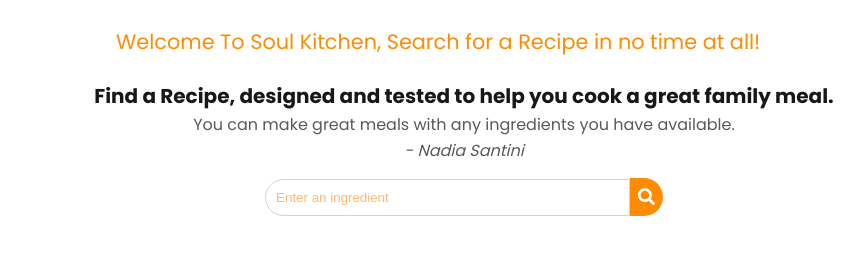
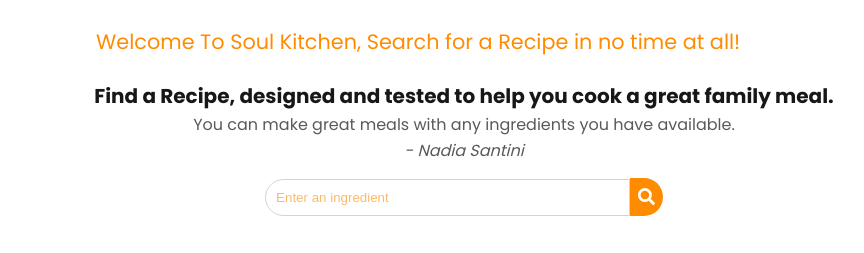
Before and after one commit to sereyatiampati/End-of-Phase-1-Project, a plain HTML site: page index.html in a window 1280 px wide. Shown: the top 253 px of the page, 176-1040 px from the left. Drawn offline with Linux system fonts and the light colour scheme; no server answers.

Commit message:
aligned the text in the  header to center

```diff
--- a/style.css
+++ b/style.css
@@ -53,8 +53,11 @@ header {
     color: darkorange;
     margin: auto;
     margin-top: 25px;
-    margin-left: 120px;
+    text-align: center;
+    margin-left: 100px;
+    /* margin-left: 120px; */
     font-size: 1.3rem;
+
 
 }
 
```
